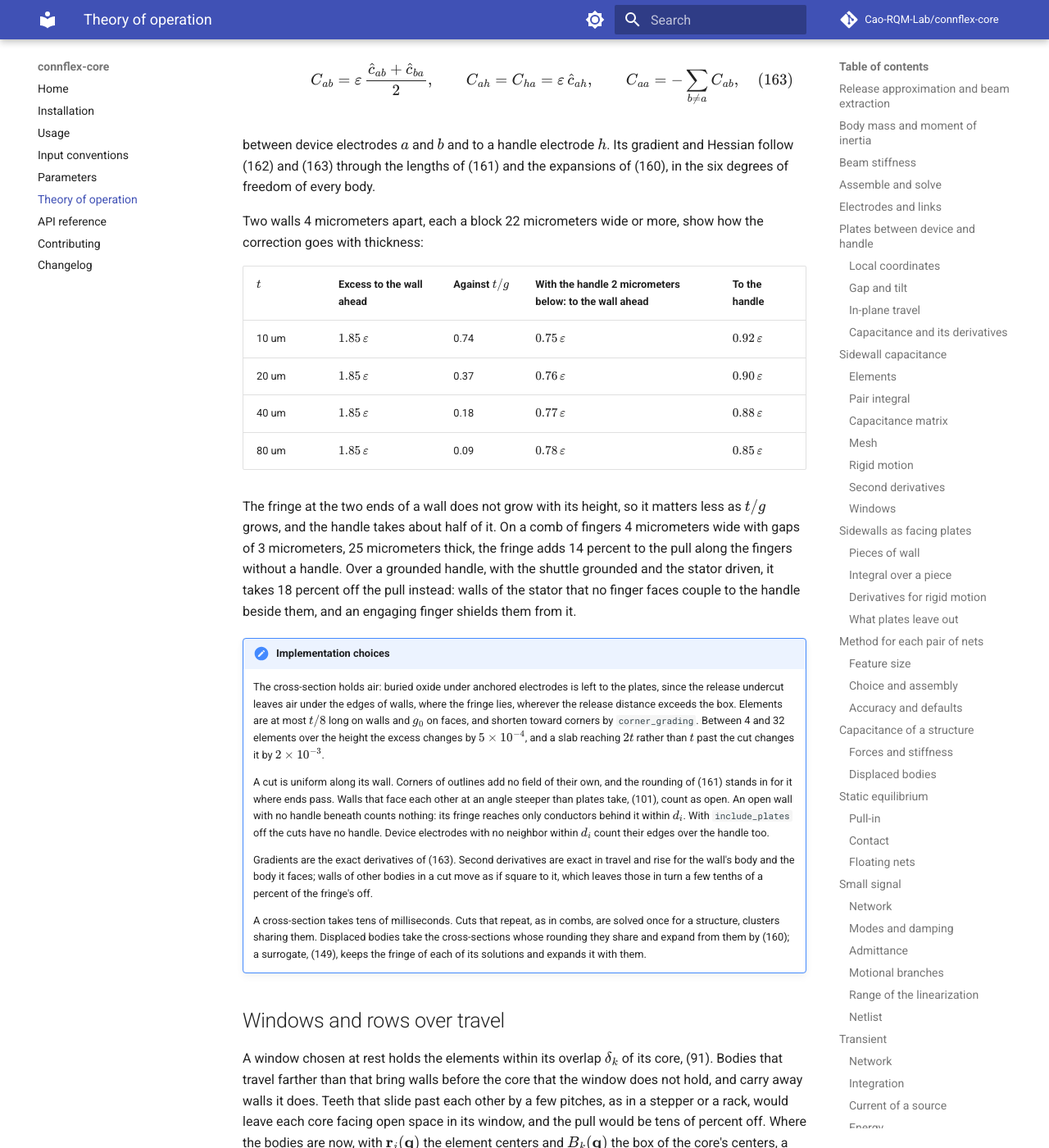
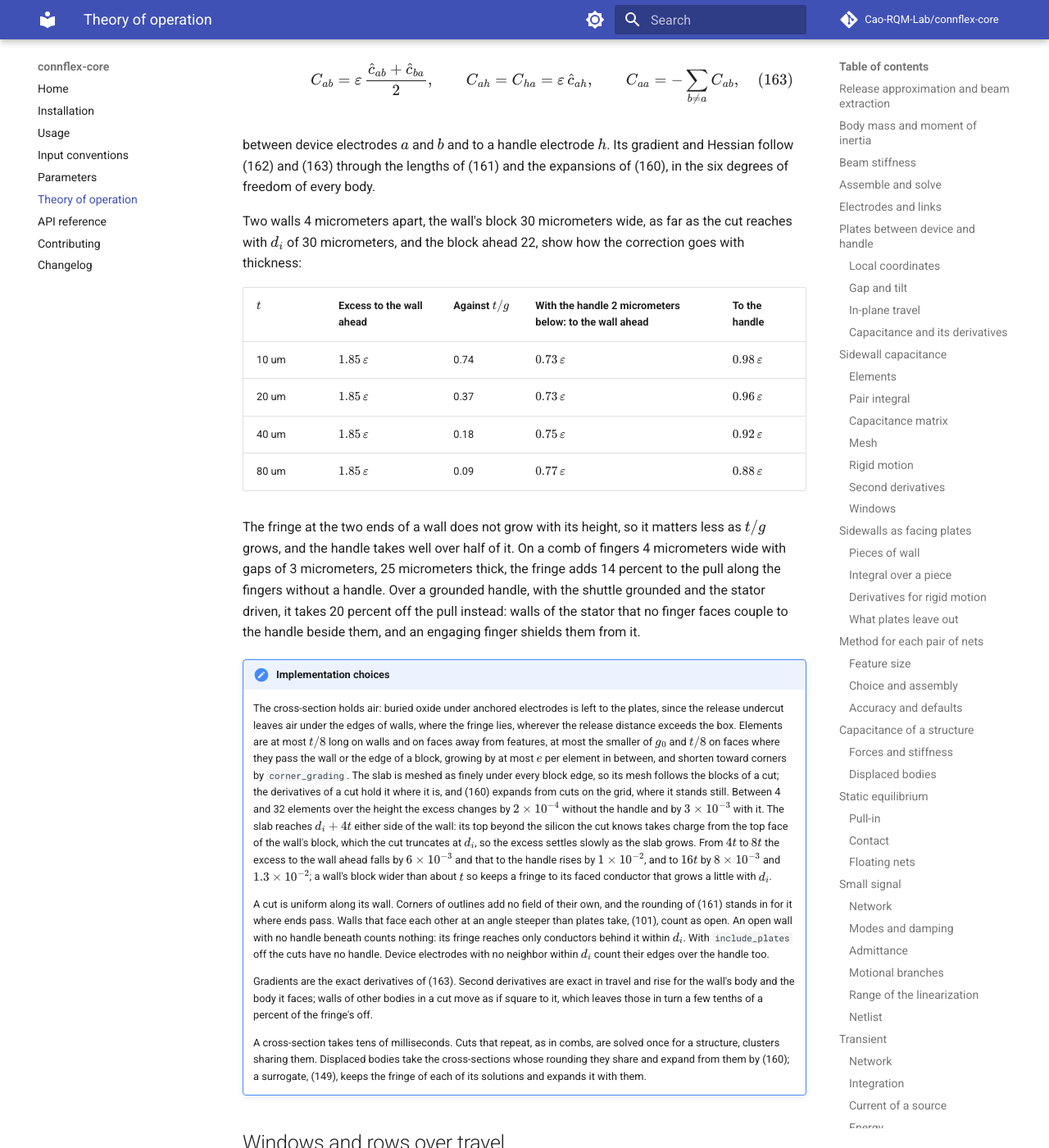
Before and after one commit to Cao-RQM-Lab/connflex-core, an MkDocs documentation site: the page built from docs/theory.md, in a window 1280 px wide and 1400 px high, scrolled down 57311 px. Shown: the whole window at 82% size. Built offline with MkDocs 1.6.1 and Material for MkDocs 9.7.7, drawn with Linux system fonts in a browser that asks for light colours; comment, search, counter and statistics services are not loaded.

Commit message:
Reach the handle slab four thicknesses past a cut and restate the fringe figures

```diff
--- a/docs/theory.md
+++ b/docs/theory.md
@@ -3107,22 +3107,23 @@ between device electrodes $a$ and $b$ and to a handle electrode $h$. Its
 gradient and Hessian follow (162) and (163) through the lengths of (161) and
 the expansions of (160), in the six degrees of freedom of every body.
 
-Two walls 4 micrometers apart, each a block 22 micrometers wide or more, show
-how the correction goes with thickness:
+Two walls 4 micrometers apart, the wall's block 30 micrometers wide, as far as
+the cut reaches with $d_i$ of 30 micrometers, and the block ahead 22, show how
+the correction goes with thickness:
 
 | $t$ | Excess to the wall ahead | Against $t / g$ | With the handle 2 micrometers below: to the wall ahead | To the handle |
 | --- | --- | --- | --- | --- |
-| 10 um | $1.85\, \varepsilon$ | 0.74 | $0.75\, \varepsilon$ | $0.92\, \varepsilon$ |
-| 20 um | $1.85\, \varepsilon$ | 0.37 | $0.76\, \varepsilon$ | $0.90\, \varepsilon$ |
-| 40 um | $1.85\, \varepsilon$ | 0.18 | $0.77\, \varepsilon$ | $0.88\, \varepsilon$ |
-| 80 um | $1.85\, \varepsilon$ | 0.09 | $0.78\, \varepsilon$ | $0.85\, \varepsilon$ |
+| 10 um | $1.85\, \varepsilon$ | 0.74 | $0.73\, \varepsilon$ | $0.98\, \varepsilon$ |
+| 20 um | $1.85\, \varepsilon$ | 0.37 | $0.73\, \varepsilon$ | $0.96\, \varepsilon$ |
+| 40 um | $1.85\, \varepsilon$ | 0.18 | $0.75\, \varepsilon$ | $0.92\, \varepsilon$ |
+| 80 um | $1.85\, \varepsilon$ | 0.09 | $0.77\, \varepsilon$ | $0.88\, \varepsilon$ |
 
 The fringe at the two ends of a wall does not grow with its height, so it
-matters less as $t / g$ grows, and the handle takes about half of it. On a
+matters less as $t / g$ grows, and the handle takes well over half of it. On a
 comb of fingers 4 micrometers wide with gaps of 3 micrometers, 25
 micrometers thick, the fringe adds 14 percent to the pull along the fingers
 without a handle. Over a grounded handle, with the shuttle grounded and the
-stator driven, it takes 18 percent off the pull instead: walls of the stator
+stator driven, it takes 20 percent off the pull instead: walls of the stator
 that no finger faces couple to the handle beside them, and an engaging finger
 shields them from it.
 
@@ -3130,11 +3131,23 @@ shields them from it.
     The cross-section holds air: buried oxide under anchored electrodes is
     left to the plates, since the release undercut leaves air under the
     edges of walls, where the fringe lies, wherever the release distance
-    exceeds the box. Elements are at most $t / 8$ long on walls and $g_0$ on
-    faces, and shorten toward corners by `corner_grading`. Between 4 and 32
-    elements over the height the excess changes by $5 \times 10^{-4}$, and a
-    slab reaching $2 t$ rather than $t$ past the cut changes it by $2 \times
-    10^{-3}$.
+    exceeds the box. Elements are at most $t / 8$ long on walls and on faces
+    away from features, at most the smaller of $g_0$ and $t / 8$ on faces
+    where they pass the wall or the edge of a block, growing by at most $e$
+    per element in between, and shorten toward corners by `corner_grading`.
+    The slab is meshed as finely under every block edge, so its mesh follows
+    the blocks of a cut; the derivatives of a cut hold it where it is, and
+    (160) expands from cuts on the grid, where it stands still. Between 4 and
+    32 elements over the height the excess changes by $2 \times 10^{-4}$
+    without the handle and by $3 \times 10^{-3}$ with it. The slab reaches
+    $d_i + 4 t$ either side of the wall: its top beyond the silicon the cut
+    knows takes charge from the top face of the wall's block, which the cut
+    truncates at $d_i$, so the excess settles slowly as the slab grows. From
+    $4 t$ to $8 t$ the excess to the wall ahead falls by $6 \times 10^{-3}$
+    and that to the handle rises by $1 \times 10^{-2}$, and to $16 t$ by
+    $8 \times 10^{-3}$ and $1.3 \times 10^{-2}$; a wall's block wider than
+    about $t$ so keeps a fringe to its faced conductor that grows a little
+    with $d_i$.
 
     A cut is uniform along its wall. Corners of outlines add no field of
     their own, and the rounding of (161) stands in for it where ends pass.
```
Also changed, not shown: CHANGELOG.md (+4 -0 lines), 2 other files.
